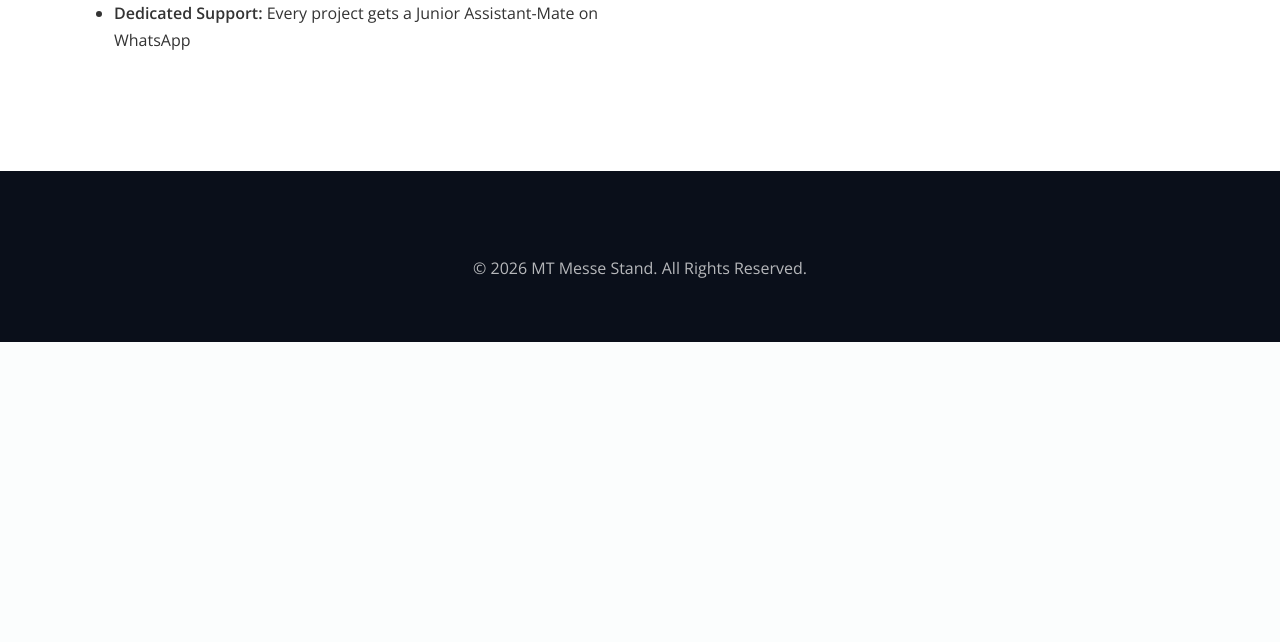
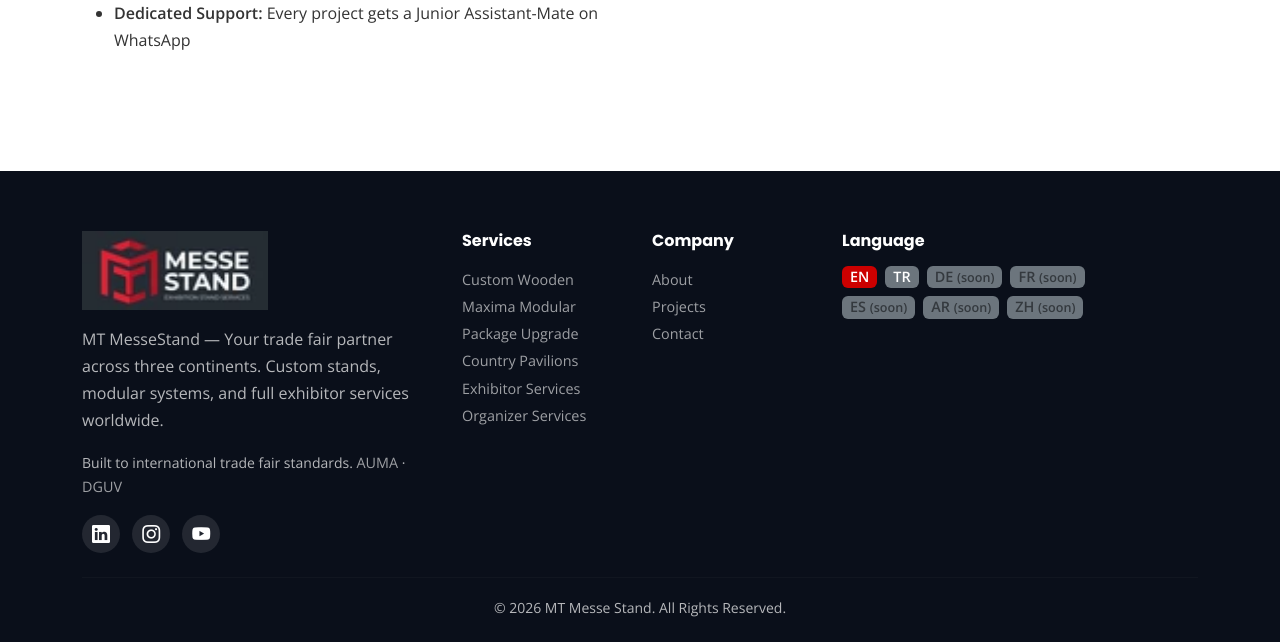
Before and after one commit to NilayKurt/mtmessestandweb, a PHP site: page /en/about.html in a window 1280 px wide. Shown: the part 764-1406 px from the top of the page. Before the commit the page ends 1106 px from the top, so only its background shows below. Run offline with PHP 8.4, Linux system fonts and the light colour scheme.

Commit message:
update about/contact footers to match homepage — footer only, no content change

```diff
--- a/en/about.html
+++ b/en/about.html
@@ -43,7 +43,55 @@
 </div></div>
 </div></section>
 </main>
-<footer class="footer"><div class="container text-center py-4"><p>&copy; 2026 MT Messe Stand. All Rights Reserved.</p></div></footer>
+<footer class="footer">
+  <div class="container">
+    <div class="row g-4">
+      <div class="col-lg-4">
+        <img src="../assets/img/logo.webp" alt="MT Messe Stand" width="186" height="36" class="mb-3">
+        <p>MT MesseStand — Your trade fair partner across three continents. Custom stands, modular systems, and full exhibitor services worldwide.</p>
+        <p class="small">Built to international trade fair standards. <a href="https://www.auma.de/en" target="_blank" rel="noopener">AUMA</a> · <a href="https://www.dguv.de" target="_blank" rel="noopener">DGUV</a></p>
+        <div class="social-links mt-3">
+          <a href="https://www.linkedin.com/company/mt-messe-stand" aria-label="LinkedIn"><i class="bi bi-linkedin"></i></a>
+          <a href="https://www.instagram.com/mtmessestand" aria-label="Instagram"><i class="bi bi-instagram"></i></a>
+          <a href="#" aria-label="YouTube"><i class="bi bi-youtube"></i></a>
+        </div>
+      </div>
+      <div class="col-lg-2 col-md-4">
+        <h5>Services</h5>
+        <ul class="list-unstyled">
+          <li><a href="../#services">Custom Wooden</a></li>
+          <li><a href="../#services">Maxima Modular</a></li>
+          <li><a href="../#services">Package Upgrade</a></li>
+          <li><a href="../#services">Country Pavilions</a></li>
+          <li><a href="../#services">Exhibitor Services</a></li>
+          <li><a href="../#services">Organizer Services</a></li>
+        </ul>
+      </div>
+      <div class="col-lg-2 col-md-4">
+        <h5>Company</h5>
+        <ul class="list-unstyled">
+          <li><a href="about.html">About</a></li>
+          <li><a href="../#projects">Projects</a></li>
+          <li><a href="contact.html">Contact</a></li>
+        </ul>
+      </div>
+      <div class="col-lg-3 col-md-6">
+        <h5>Language</h5>
+        <div class="d-flex gap-2 flex-wrap">
+          <a href="/en/about.html" class="badge bg-accent text-white text-decoration-none px-2 py-1">EN</a>
+          <a href="/tr/about.html" class="badge bg-secondary text-white text-decoration-none px-2 py-1">TR</a>
+          <a href="#" class="badge bg-secondary text-white text-decoration-none px-2 py-1 text-muted">DE <small>(soon)</small></a>
+          <a href="#" class="badge bg-secondary text-white text-decoration-none px-2 py-1 text-muted">FR <small>(soon)</small></a>
+          <a href="#" class="badge bg-secondary text-white text-decoration-none px-2 py-1 text-muted">ES <small>(soon)</small></a>
+          <a href="#" class="badge bg-secondary text-white text-decoration-none px-2 py-1 text-muted">AR <small>(soon)</small></a>
+          <a href="#" class="badge bg-secondary text-white text-decoration-none px-2 py-1 text-muted">ZH <small>(soon)</small></a>
+        </div>
+      </div>
+    </div>
+    <hr class="mt-4 mb-3">
+    <div class="text-center"><small>&copy; 2026 MT Messe Stand. All Rights Reserved.</small></div>
+  </div>
+</footer>
 <script src="../assets/vendor/bootstrap.bundle.min.js"></script>
 <script type="application/ld+json">{"@context":"https://schema.org","@type":"AboutPage","name":"About MT Messe Stand"}</script>
 
```
Also changed, not shown: en/contact.html (+49 -1 lines), templates/page-template.php (+11 -8 lines), tr/about.html (+49 -1 lines), tr/contact.html (+49 -1 lines).
